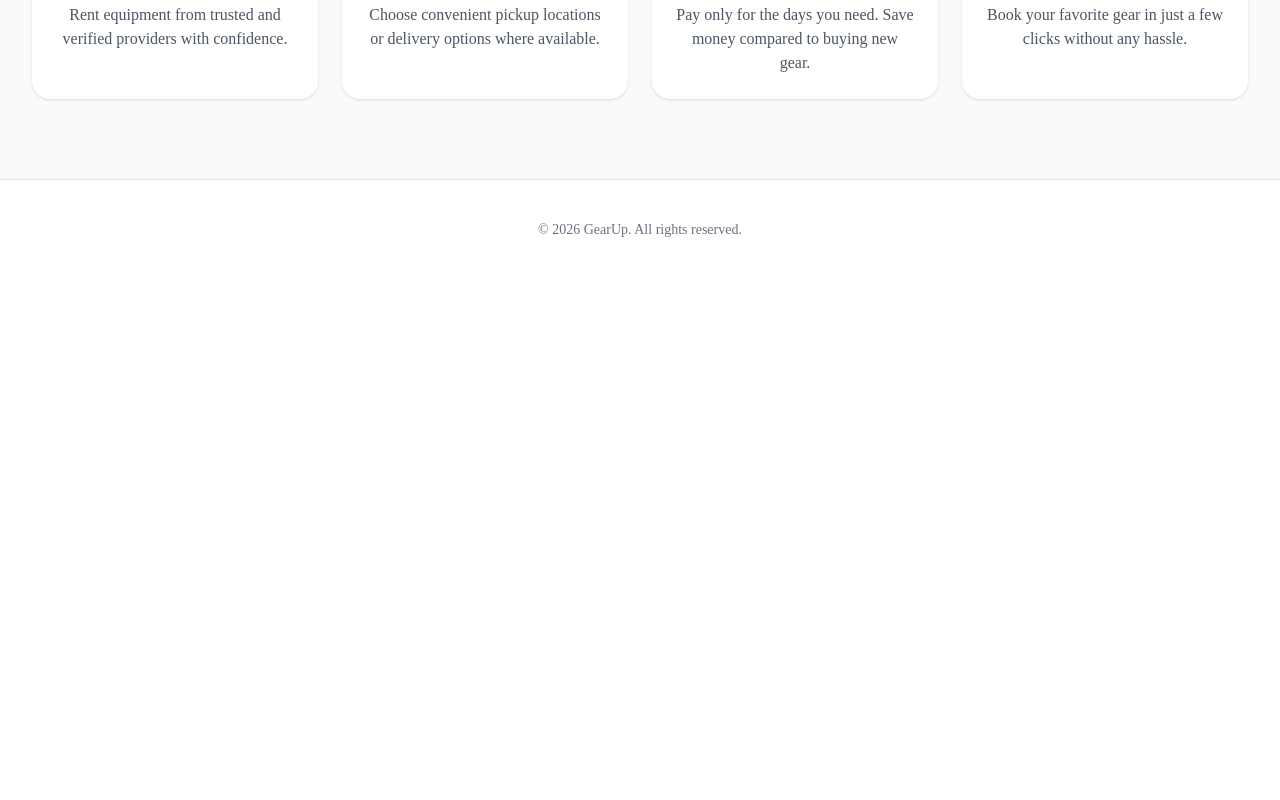
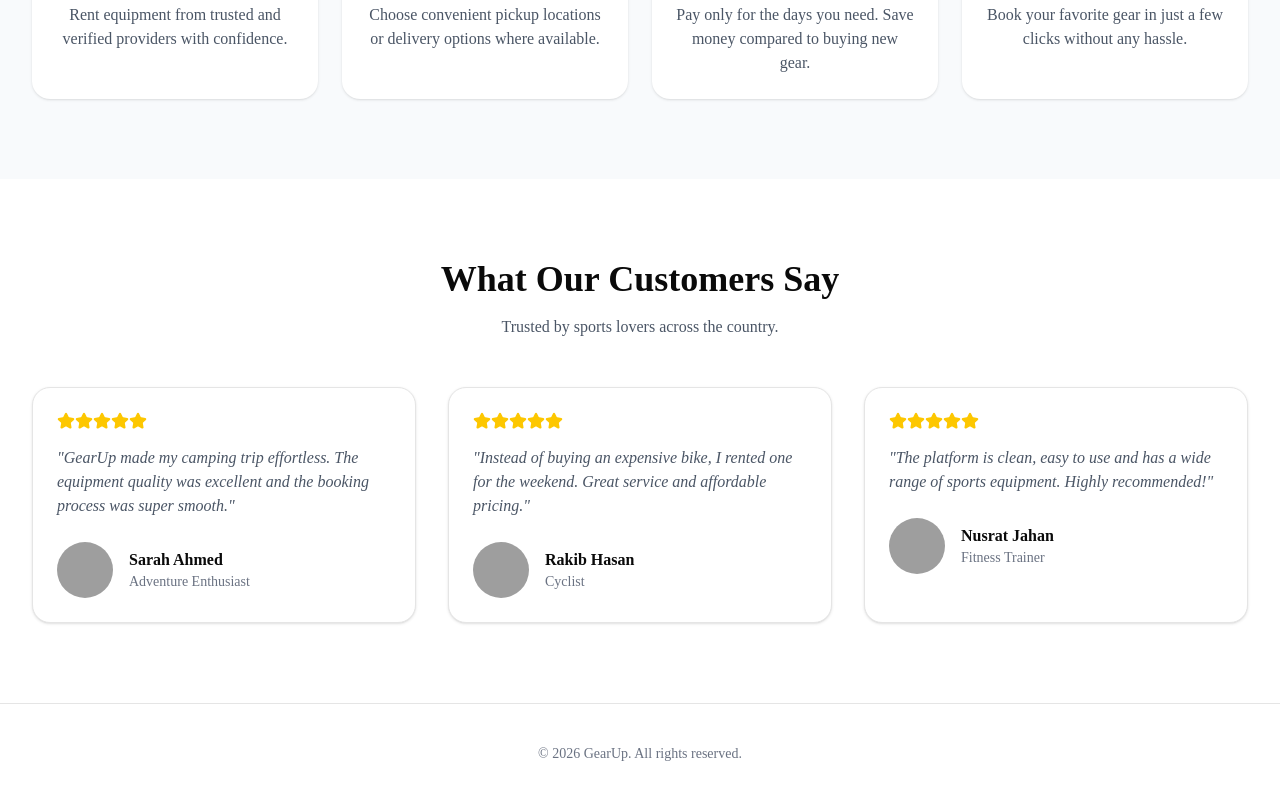
Before and after one commit to HasnathAhmedTamim/B7A5-GearUp-Frontend-Assignment-, a Next.js app: page / in a window 1280 px wide. Shown: the part 1860-2660 px from the top of the page. Before the commit the page ends 2140 px from the top, so only its background shows below. Built offline with nearby package versions, Linux system fonts and the light colour scheme; no server answers; grey boxes are pictures that could not be loaded.

Commit message:
feat : testimonial component add

```diff
--- a/src/app/(public)/page.tsx
+++ b/src/app/(public)/page.tsx
@@ -4,7 +4,7 @@ import FeaturedCategories from "@/components/home/FeaturedCategories";
 import FeaturedGear from "@/components/home/FeaturedGear";
 import WhyChooseUs from "@/components/home/WhyChooseUs";
 import Footer from "@/components/layout/Footer";
-
+import Testimonials from "@/components/home/Testimonials";
 export default function HomePage() {
   return (
     <>
@@ -15,6 +15,7 @@ export default function HomePage() {
         <FeaturedCategories />
         <FeaturedGear />
         <WhyChooseUs />
+        <Testimonials />
       </main>
 
       <Footer />
--- a/src/components/home/Testimonials.tsx
+++ b/src/components/home/Testimonials.tsx
@@ -0,0 +1,88 @@
+import Container from "../layout/Container";
+import { Star } from "lucide-react";
+
+const testimonials = [
+    {
+        id: 1,
+        name: "Sarah Ahmed",
+        role: "Adventure Enthusiast",
+        image: "https://i.pravatar.cc/150?img=32",
+        review:
+            "GearUp made my camping trip effortless. The equipment quality was excellent and the booking process was super smooth.",
+    },
+    {
+        id: 2,
+        name: "Rakib Hasan",
+        role: "Cyclist",
+        image: "https://i.pravatar.cc/150?img=15",
+        review:
+            "Instead of buying an expensive bike, I rented one for the weekend. Great service and affordable pricing.",
+    },
+    {
+        id: 3,
+        name: "Nusrat Jahan",
+        role: "Fitness Trainer",
+        image: "https://i.pravatar.cc/150?img=45",
+        review:
+            "The platform is clean, easy to use and has a wide range of sports equipment. Highly recommended!",
+    },
+];
+
+export default function Testimonials() {
+    return (
+        <section className="py-20 bg-white">
+            <Container>
+                <div className="text-center">
+                    <h2 className="text-4xl font-bold">
+                        What Our Customers Say
+                    </h2>
+
+                    <p className="mt-4 text-gray-600">
+                        Trusted by sports lovers across the country.
+                    </p>
+                </div>
+
+                <div className="mt-12 grid gap-8 md:grid-cols-3">
+                    {testimonials.map((item) => (
+                        <div
+                            key={item.id}
+                            className="rounded-2xl border bg-white p-6 shadow-sm transition hover:shadow-lg"
+                        >
+                            <div className="mb-4 flex">
+                                {Array.from({ length: 5 }).map((_, index) => (
+                                    <Star
+                                        key={index}
+                                        size={18}
+                                        className="fill-yellow-400 text-yellow-400"
+                                    />
+                                ))}
+                            </div>
+
+                            <p className="text-gray-600 italic">
+                                "{item.review}"
+                            </p>
+
+                            <div className="mt-6 flex items-center gap-4">
+                                <img
+                                    src={item.image}
+                                    alt={item.name}
+                                    className="h-14 w-14 rounded-full object-cover"
+                                />
+
+                                <div>
+                                    <h4 className="font-semibold">
+                                        {item.name}
+                                    </h4>
+
+                                    <p className="text-sm text-gray-500">
+                                        {item.role}
+                                    </p>
+                                </div>
+                            </div>
+                        </div>
+                    ))}
+                </div>
+            </Container>
+        </section>
+    );
+}
```
